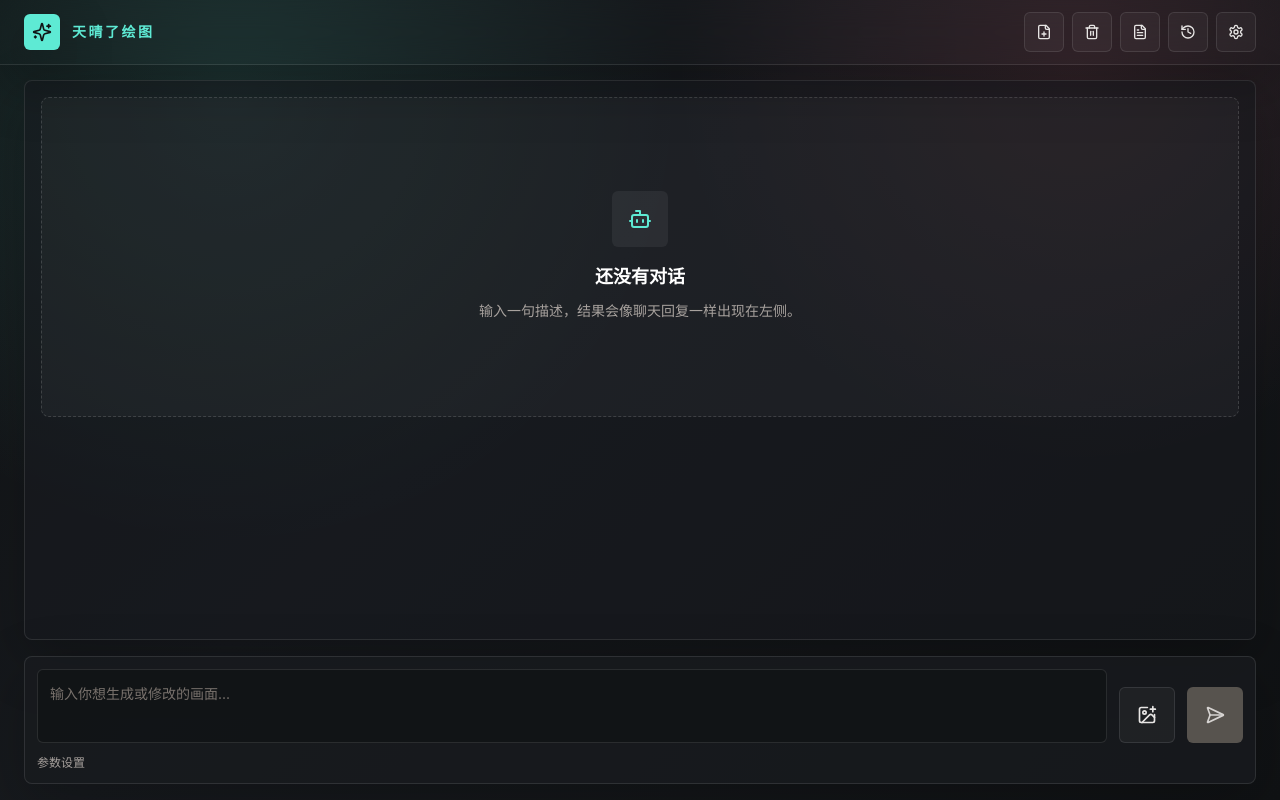
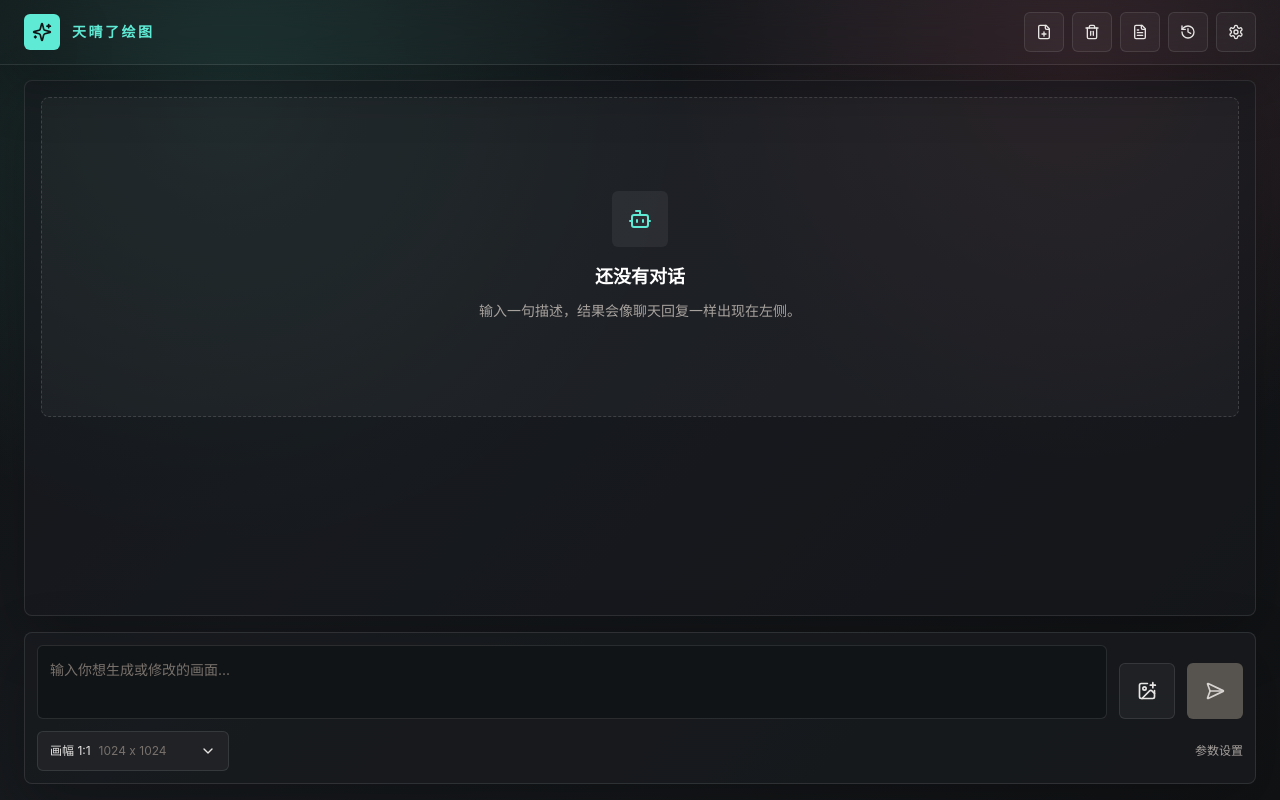
Before and after one commit to 728209093/Midjourney, a Next.js app: page / in a window 1280 px wide. Built offline with nearby package versions, Linux system fonts and the light colour scheme.

Commit message:
提交代码

```diff
--- a/app/page.tsx
+++ b/app/page.tsx
@@ -108,14 +108,20 @@ export default function Home() {
   const [showScrollButton, setShowScrollButton] = useState(false);
   const [referenceAction, setReferenceAction] = useState<"attach" | "replace">("attach");
   const [uploadMenuOpen, setUploadMenuOpen] = useState(false);
+  const [ratioMenuOpen, setRatioMenuOpen] = useState(false);
   const [copiedTurnId, setCopiedTurnId] = useState<string | null>(null);
   const bottomRef = useRef<HTMLDivElement>(null);
   const chatRef = useRef<HTMLDivElement>(null);
   const imageInputRef = useRef<HTMLInputElement>(null);
   const cameraInputRef = useRef<HTMLInputElement>(null);
   const uploadMenuRef = useRef<HTMLDivElement>(null);
+  const ratioMenuRef = useRef<HTMLDivElement>(null);
 
   const canGenerate = useMemo(() => prompt.trim().length > 0 && !loading, [prompt, loading]);
+  const selectedAspectOption = useMemo(
+    () => ASPECT_OPTIONS.find((option) => option.size === size) || ASPECT_OPTIONS[0],
+    [size],
+  );
 
   useEffect(() => {
     if (!referenceImage) {
@@ -224,29 +230,33 @@ export default function Home() {
 
   // ESC 关闭设置弹窗
   useEffect(() => {
-    if (!settingsOpen && !uploadMenuOpen) return;
+    if (!settingsOpen && !uploadMenuOpen && !ratioMenuOpen) return;
     const onKeyDown = (e: KeyboardEvent) => {
       if (e.key === "Escape") {
         setSettingsOpen(false);
         setUploadMenuOpen(false);
+        setRatioMenuOpen(false);
       }
     };
     window.addEventListener("keydown", onKeyDown);
     return () => window.removeEventListener("keydown", onKeyDown);
-  }, [settingsOpen, uploadMenuOpen]);
+  }, [settingsOpen, uploadMenuOpen, ratioMenuOpen]);
 
   // 点击菜单外部时收起菜单
   useEffect(() => {
-    if (!uploadMenuOpen) return;
+    if (!uploadMenuOpen && !ratioMenuOpen) return;
     const onPointerDown = (e: PointerEvent) => {
       const target = e.target as Node;
       if (uploadMenuOpen && uploadMenuRef.current && !uploadMenuRef.current.contains(target)) {
         setUploadMenuOpen(false);
       }
+      if (ratioMenuOpen && ratioMenuRef.current && !ratioMenuRef.current.contains(target)) {
+        setRatioMenuOpen(false);
+      }
     };
     window.addEventListener("pointerdown", onPointerDown);
     return () => window.removeEventListener("pointerdown", onPointerDown);
-  }, [uploadMenuOpen]);
+  }, [uploadMenuOpen, ratioMenuOpen]);
 
   const handleDownload = useCallback((image: GeneratedImage) => {
     const src = getImageSrc(image);
@@ -282,6 +292,7 @@ export default function Home() {
     setLoading(true);
     setError("");
     setUploadMenuOpen(false);
+    setRatioMenuOpen(false);
     setTurns((current) => [
       ...current,
       {
@@ -401,6 +412,7 @@ export default function Home() {
     setReferencePreviewUrl("");
     setReferenceAction("attach");
     setUploadMenuOpen(false);
+    setRatioMenuOpen(false);
     setError("");
     scrollToComposer();
   }
@@ -419,6 +431,7 @@ export default function Home() {
     setReferencePreviewUrl("");
     setReferenceAction("attach");
     setUploadMenuOpen(false);
+    setRatioMenuOpen(false);
     setError("");
   }
 
@@ -715,8 +728,50 @@ export default function Home() {
               </button>
             </div>
 
-            <div className="flex flex-wrap items-center justify-between gap-2 text-xs text-stone-400">
-              <button type="button" onClick={() => setSettingsOpen(true)} className="transition hover:text-mint">
+            <div className="flex flex-col gap-2 text-xs text-stone-400 sm:flex-row sm:items-center sm:justify-between">
+              <div className="relative w-full sm:w-auto" ref={ratioMenuRef}>
+                <button
+                  type="button"
+                  onClick={() => setRatioMenuOpen((current) => !current)}
+                  disabled={loading}
+                  className="flex h-10 w-full min-w-0 items-center justify-between gap-3 rounded-md border border-white/10 bg-white/[0.04] px-3 text-left text-stone-200 transition hover:border-mint/50 hover:text-mint disabled:cursor-not-allowed disabled:opacity-60 sm:w-48"
+                  title="选择画幅"
+                >
+                  <span className="min-w-0 truncate">
+                    画幅 {selectedAspectOption.label}
+                    <span className="ml-2 text-stone-500">{selectedAspectOption.detail}</span>
+                  </span>
+                  <ChevronDown className="size-4 shrink-0" aria-hidden />
+                </button>
+
+                {ratioMenuOpen ? (
+                  <div className="absolute bottom-full left-0 z-20 mb-2 grid w-full min-w-0 grid-cols-2 gap-1 rounded-md border border-white/10 bg-ink/95 p-1 shadow-soft sm:w-72">
+                    {ASPECT_OPTIONS.map((item) => (
+                      <button
+                        key={item.size}
+                        type="button"
+                        onClick={() => {
+                          setSize(item.size);
+                          setRatioMenuOpen(false);
+                        }}
+                        className={cn(
+                          "flex min-w-0 items-center justify-between gap-2 rounded px-2 py-2 text-left transition",
+                          size === item.size
+                            ? "bg-mint text-ink"
+                            : "text-stone-300 hover:bg-white/[0.06] hover:text-white",
+                        )}
+                      >
+                        <span className="shrink-0 font-medium">{item.label}</span>
+                        <span className={cn("truncate text-[11px]", size === item.size ? "text-ink/65" : "text-stone-500")}>
+                          {item.detail}
+                        </span>
+                      </button>
+                    ))}
+                  </div>
+                ) : null}
+              </div>
+
+              <button type="button" onClick={() => setSettingsOpen(true)} className="w-fit transition hover:text-mint">
                 参数设置
               </button>
             </div>
```
